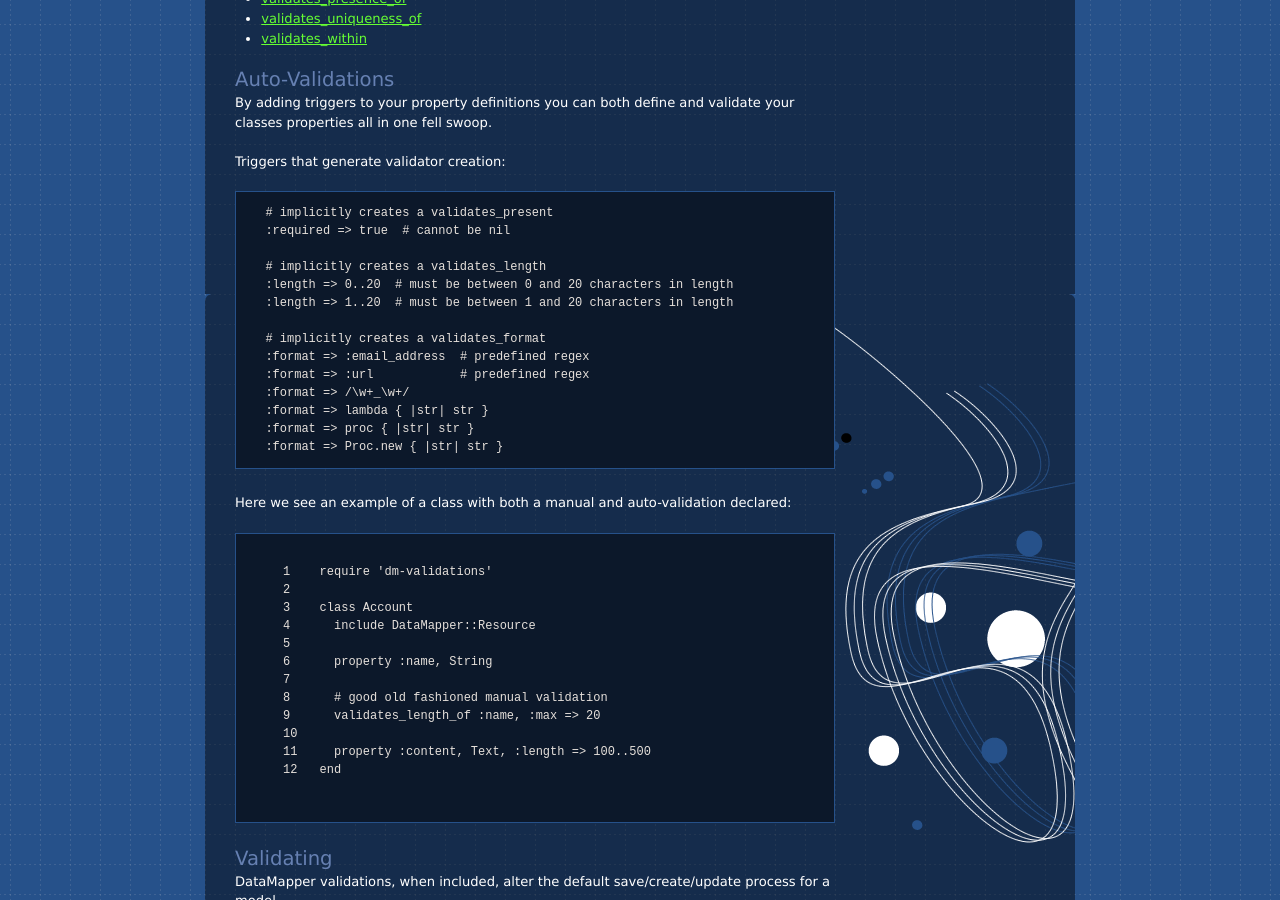
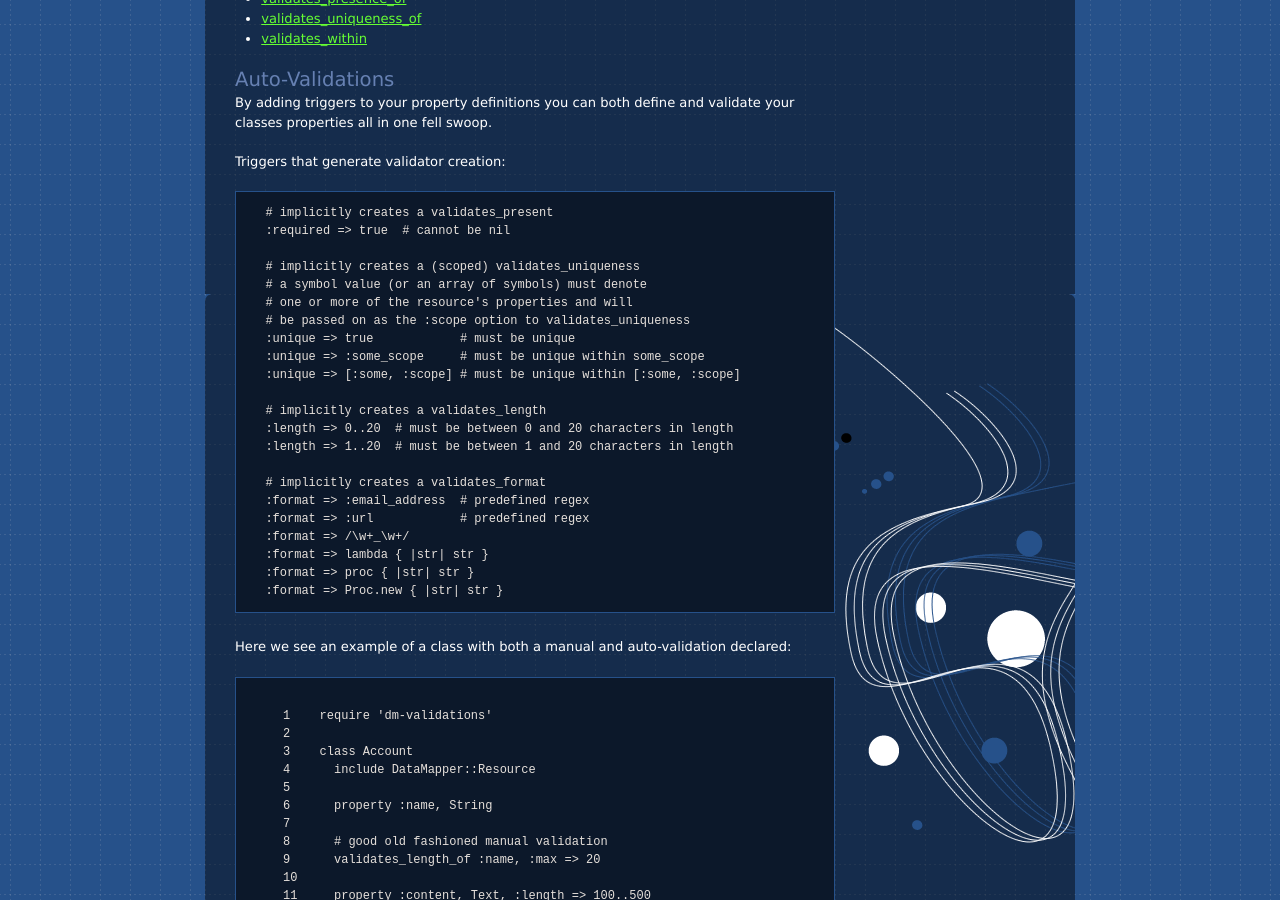
Before and after one commit to datamapper/datamapper.github.com, a Jekyll site: the page built from docs/validations.markdown, in a window 1280 px wide and 900 px high, scrolled down 785 px. Built offline with Jekyll 4.4.1, drawn with Linux system fonts in a browser that asks for light colours.

Commit message:
Explain how :unique also triggers autovalidation

```diff
--- a/docs/validations.markdown
+++ b/docs/validations.markdown
@@ -52,6 +52,14 @@ Triggers that generate validator creation:
 {% highlight ruby %}
   # implicitly creates a validates_present
   :required => true  # cannot be nil
+
+  # implicitly creates a (scoped) validates_uniqueness
+  # a symbol value (or an array of symbols) must denote
+  # one or more of the resource's properties and will
+  # be passed on as the :scope option to validates_uniqueness
+  :unique => true            # must be unique
+  :unique => :some_scope     # must be unique within some_scope
+  :unique => [:some, :scope] # must be unique within [:some, :scope]
 
   # implicitly creates a validates_length
   :length => 0..20  # must be between 0 and 20 characters in length
```
